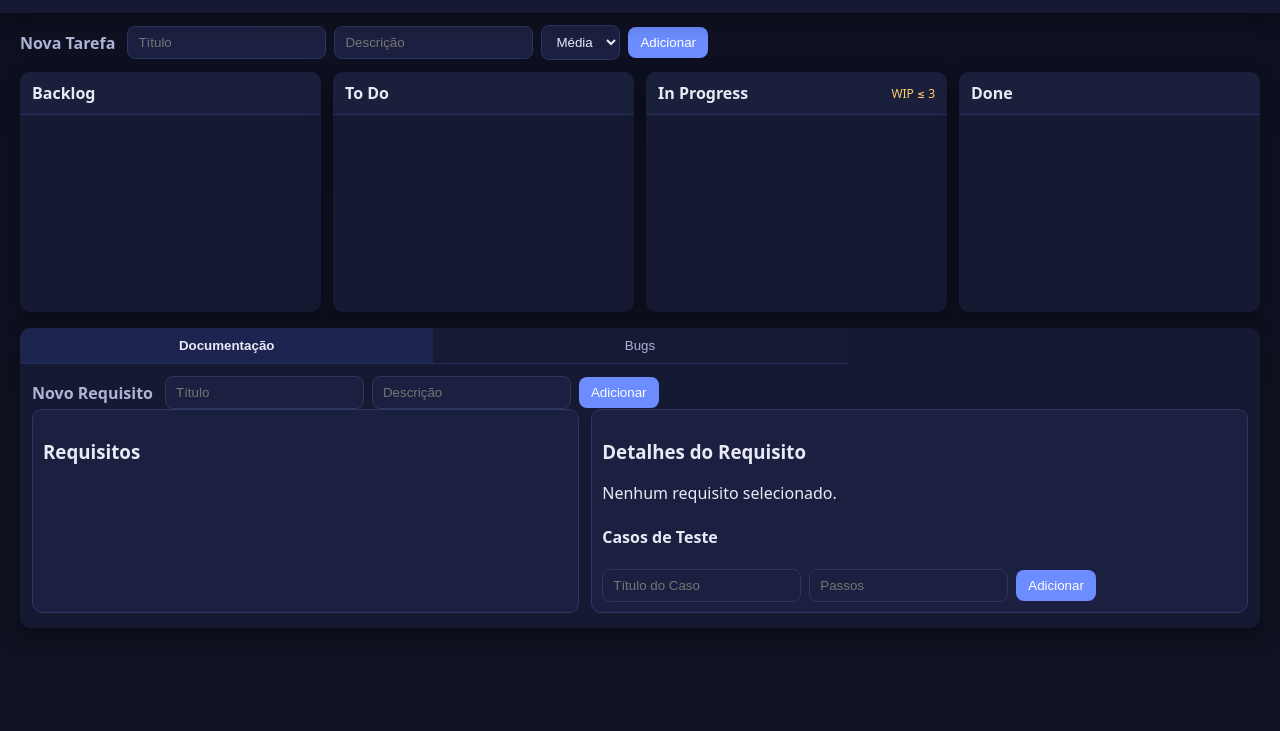
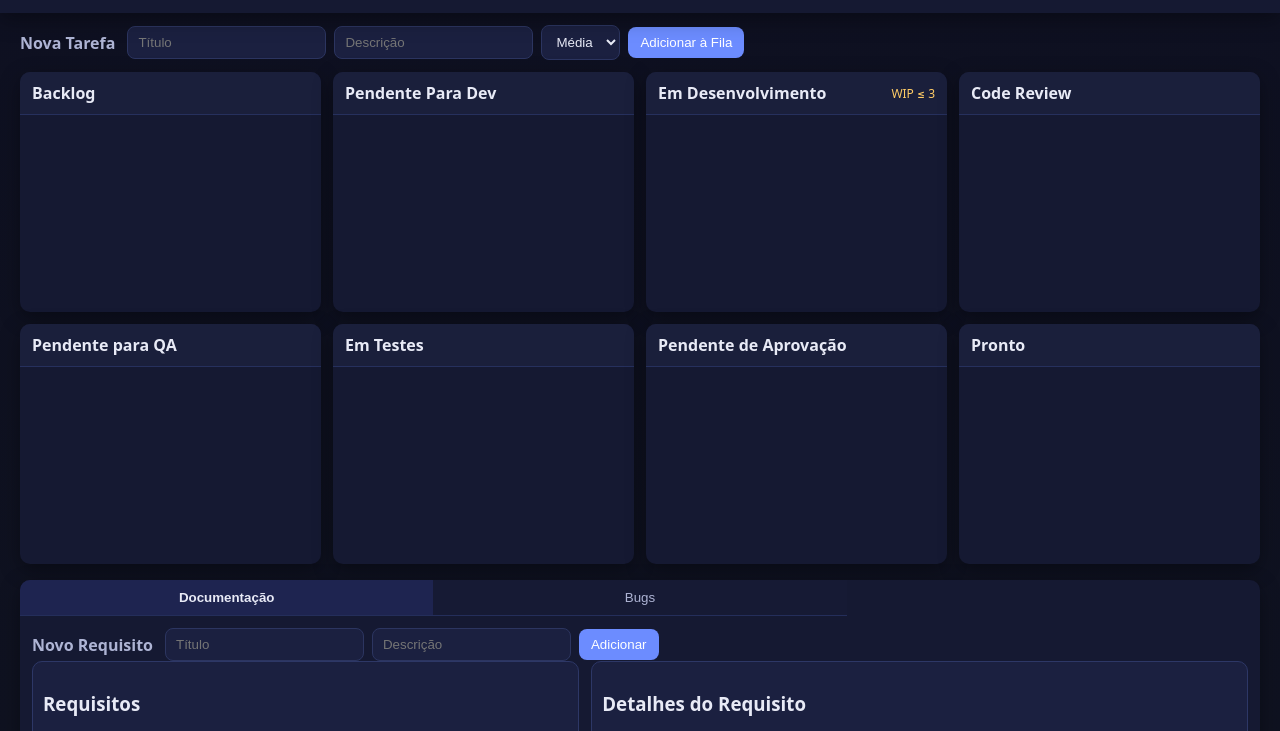
Before and after one commit to Neto-Accioly/portfolio, a plain HTML site: page index.html in a window 1280 px wide. Shown: the part 53-784 px from the top of the page. Drawn offline with Linux system fonts and the light colour scheme.

Commit message:
Modificando e adicionando colunas no painel da sprint.

```diff
--- a/app.js
+++ b/app.js
@@ -78,7 +78,7 @@ function bindNewTaskForm() {
         const description = byId('taskDescription').value.trim();
         const priority = byId('taskPriority').value;
         if (!title) return;
-        state.tasks.push({ id: nextId(), title, description, priority, status: 'Backlog', comments: [] });
+        state.tasks.push({ id: nextId(), title, description, priority, status: 'Pendente Para Dev', comments: [] });
         form.reset();
         renderKanban();
         updateMetrics();
@@ -86,7 +86,7 @@ function bindNewTaskForm() {
 }
 
 function renderKanban() {
-    const statuses = ['Backlog', 'To Do', 'In Progress', 'Done'];
+    const statuses = ['Backlog', 'Pendente Para Dev', 'Em Desenvolvimento', 'Code Review', 'Pendente para QA', 'Em Testes', 'Pendente de Aprovação', 'Pronto'];
     statuses.forEach((st) => {
         const zone = document.querySelector(`.kanban-dropzone[data-status="${st}"]`);
         if (!zone) return;
@@ -126,10 +126,10 @@ function bindKanbanDropzones() {
             const task = state.tasks.find(t => t.id === id);
             if (!task) return;
             const targetStatus = z.dataset.status;
-            if (targetStatus === 'In Progress') {
-                const wip = state.tasks.filter(t => t.status === 'In Progress').length;
-                if (task.status !== 'In Progress' && wip >= 3) {
-                    alert('Limite de WIP atingido (3). Mova algo para Done antes.');
+            if (targetStatus === 'Em Desenvolvimento') {
+                const wip = state.tasks.filter(t => t.status === 'Em Desenvolvimento').length;
+                if (task.status !== 'Em Desenvolvimento' && wip >= 3) {
+                    alert('Limite de WIP atingido (3). Mova algo para Code Review antes.');
                     return;
                 }
             }
@@ -164,9 +164,9 @@ function bindModal() {
         const t = state.tasks.find(x => x.id === id);
         if (!t) return;
         const targetStatus = byId('editCardStatus').value;
-        if (targetStatus === 'In Progress') {
-            const wip = state.tasks.filter(x => x.status === 'In Progress').length;
-            if (t.status !== 'In Progress' && wip >= 3) {
+        if (targetStatus === 'Em Desenvolvimento') {
+            const wip = state.tasks.filter(x => x.status === 'Em Desenvolvimento').length;
+            if (t.status !== 'Em Desenvolvimento' && wip >= 3) {
                 alert('Limite de WIP atingido (3).');
                 return;
             }
@@ -436,7 +436,7 @@ function updateMetrics() {
     const bugsClosed = state.bugs.filter(b => b.status === 'Closed').length;
     byId('metricBugs').textContent = `${bugsOpen} / ${bugsClosed}`;
 
-    const tasksDone = state.tasks.filter(t => t.status === 'Done').length;
+    const tasksDone = state.tasks.filter(t => t.status === 'Pronto').length;
     const tasksTotal = state.tasks.length;
     byId('metricTasks').textContent = `${tasksDone} / ${tasksTotal}`;
 }
@@ -451,7 +451,7 @@ function updateDashboardMetrics() {
     const bugsClosed = state.bugs.filter(b => b.status === 'Closed').length;
     byId('dashboardMetricBugs').textContent = `${bugsOpen} / ${bugsClosed}`;
 
-    const tasksDone = state.tasks.filter(t => t.status === 'Done').length;
+    const tasksDone = state.tasks.filter(t => t.status === 'Pronto').length;
     const tasksTotal = state.tasks.length;
     byId('dashboardMetricTasks').textContent = `${tasksDone} / ${tasksTotal}`;
 }
@@ -477,7 +477,7 @@ function drawDashboardBurndown() {
 
     // Dados básicos: totais vs done
     const total = state.tasks.length || 1;
-    const done = state.tasks.filter(t => t.status === 'Done').length;
+    const done = state.tasks.filter(t => t.status === 'Pronto').length;
     const pending = Math.max(0, total - done);
 
     // Barras simples: done (verde) e pending (amarelo)
--- a/index.html
+++ b/index.html
@@ -33,7 +33,7 @@
                 <option value="Média" selected>Média</option>
                 <option value="Baixa">Baixa</option>
             </select>
-            <button type="submit">Adicionar</button>
+            <button type="submit">Adicionar à Fila</button>
         </form>
     </section>
 
@@ -43,17 +43,33 @@
                 <div class="kanban-header">Backlog</div>
                 <div class="kanban-dropzone" data-status="Backlog"></div>
             </div>
-            <div class="kanban-column" data-status="To Do">
-                <div class="kanban-header">To Do</div>
-                <div class="kanban-dropzone" data-status="To Do"></div>
+            <div class="kanban-column" data-status="Pendente Para Dev">
+                <div class="kanban-header">Pendente Para Dev</div>
+                <div class="kanban-dropzone" data-status="Pendente Para Dev"></div>
             </div>
-            <div class="kanban-column" data-status="In Progress">
-                <div class="kanban-header">In Progress <span class="wip">WIP ≤ 3</span></div>
-                <div class="kanban-dropzone" data-status="In Progress"></div>
+            <div class="kanban-column" data-status="Em Desenvolvimento">
+                <div class="kanban-header">Em Desenvolvimento <span class="wip">WIP ≤ 3</span></div>
+                <div class="kanban-dropzone" data-status="Em Desenvolvimento"></div>
             </div>
-            <div class="kanban-column" data-status="Done">
-                <div class="kanban-header">Done</div>
-                <div class="kanban-dropzone" data-status="Done"></div>
+            <div class="kanban-column" data-status="Code Review">
+                <div class="kanban-header">Code Review</div>
+                <div class="kanban-dropzone" data-status="Code Review"></div>
+            </div>
+            <div class="kanban-column" data-status="Pendente para QA">
+                <div class="kanban-header">Pendente para QA</div>
+                <div class="kanban-dropzone" data-status="Pendente para QA"></div>
+            </div>
+            <div class="kanban-column" data-status="Em Testes">
+                <div class="kanban-header">Em Testes</div>
+                <div class="kanban-dropzone" data-status="Em Testes"></div>
+            </div>
+            <div class="kanban-column" data-status="Pendente de Aprovação">
+                <div class="kanban-header">Pendente de Aprovação</div>
+                <div class="kanban-dropzone" data-status="Pendente de Aprovação"></div>
+            </div>
+            <div class="kanban-column" data-status="Pronto">
+                <div class="kanban-header">Pronto</div>
+                <div class="kanban-dropzone" data-status="Pronto"></div>
             </div>
         </section>
 
@@ -148,9 +164,13 @@
                     <label>Status
                         <select id="editCardStatus">
                             <option value="Backlog">Backlog</option>
-                            <option value="To Do">To Do</option>
-                            <option value="In Progress">In Progress</option>
-                            <option value="Done">Done</option>
+                            <option value="Pendente Para Dev">Pendente Para Dev</option>
+                            <option value="Em Desenvolvimento">Em Desenvolvimento</option>
+                            <option value="Code Review">Code Review</option>
+                            <option value="Pendente para QA">Pendente para QA</option>
+                            <option value="Em Testes">Em Testes</option>
+                            <option value="Pendente de Aprovação">Pendente de Aprovação</option>
+                            <option value="Pronto">Pronto</option>
                         </select>
                     </label>
                     <div class="modal-actions">
--- a/style.css
+++ b/style.css
@@ -80,7 +80,7 @@ body {
 
 .layout { display: grid; grid-template-columns: 1fr; gap: 16px; padding: 0 20px 20px; }
 
-.kanban { display: grid; grid-template-columns: repeat(4, 1fr); gap: 12px; align-items: start; }
+.kanban { display: grid; grid-template-columns: repeat(8, 1fr); gap: 12px; align-items: start; }
 .kanban-column { background: var(--panel); border-radius: var(--radius); box-shadow: var(--shadow); overflow: hidden; min-height: 240px; }
 .kanban-header { padding: 10px 12px; background: #1a1f3b; border-bottom: 1px solid #26305d; font-weight: 600; display: flex; justify-content: space-between; align-items: center; }
 .kanban-dropzone { padding: 12px; display: flex; flex-direction: column; gap: 10px; min-height: 180px; }
@@ -134,12 +134,17 @@ body {
 .metric-value { font-size: 20px; font-weight: 700; margin-top: 4px; }
 .chart { background: var(--panel-2); border: 1px solid #2d3766; border-radius: 10px; padding: 10px; }
 
+@media (max-width: 1400px) {
+    .kanban { grid-template-columns: repeat(4, 1fr); }
+}
+
 @media (max-width: 1100px) {
     .layout { grid-template-columns: 1fr; }
+    .kanban { grid-template-columns: repeat(4, 1fr); }
 }
 
 @media (max-width: 800px) {
-    .kanban { grid-template-columns: 1fr 1fr; }
+    .kanban { grid-template-columns: repeat(2, 1fr); }
 }
 
 @media (max-width: 520px) {
```
